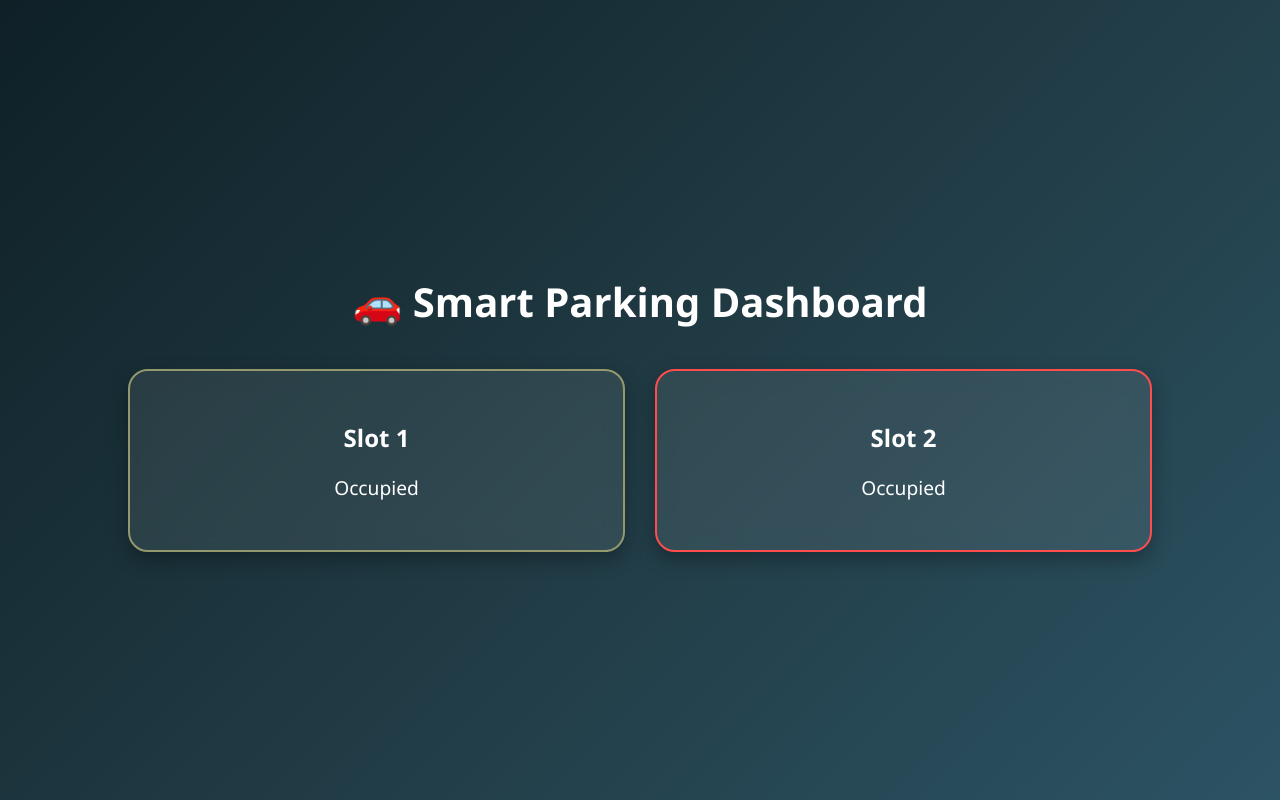
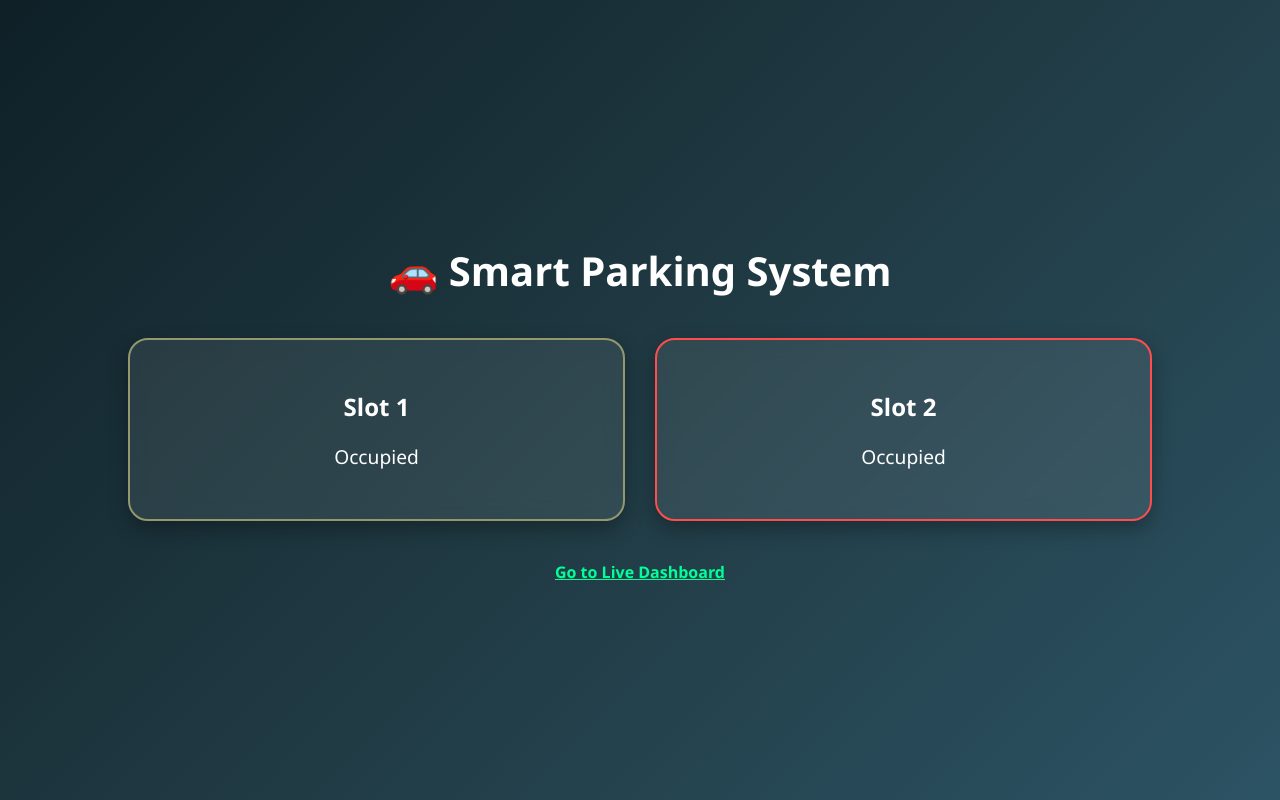
Before and after one commit to atul-singh-07/Smart-Parking-Dashboard, a plain HTML site: page index.html in a window 1280 px wide. Drawn offline with Linux system fonts and the light colour scheme.

Commit message:
Update index.html

```diff
--- a/index.html
+++ b/index.html
@@ -1,13 +1,13 @@
 <!DOCTYPE html>
 <html>
 <head>
-  <title>Smart Parking Dashboard</title>
+  <title>Smart Parking System</title>
   <link rel="stylesheet" href="style.css">
 </head>
 <body>
 
   <div class="container">
-    <h1>🚗 Smart Parking Dashboard</h1>
+    <h1>🚗 Smart Parking System</h1>
 
     <div class="parking-grid">
       <div class="slot available" id="slot1">
@@ -20,6 +20,8 @@
         <p class="status">Occupied</p>
       </div>
     </div>
+
+    <a href="dashboard.html" style="display:block; margin-top: 40px; color:#00ff99; font-weight:bold;">Go to Live Dashboard</a>
   </div>
 
   <script src="script.js"></script>
```
